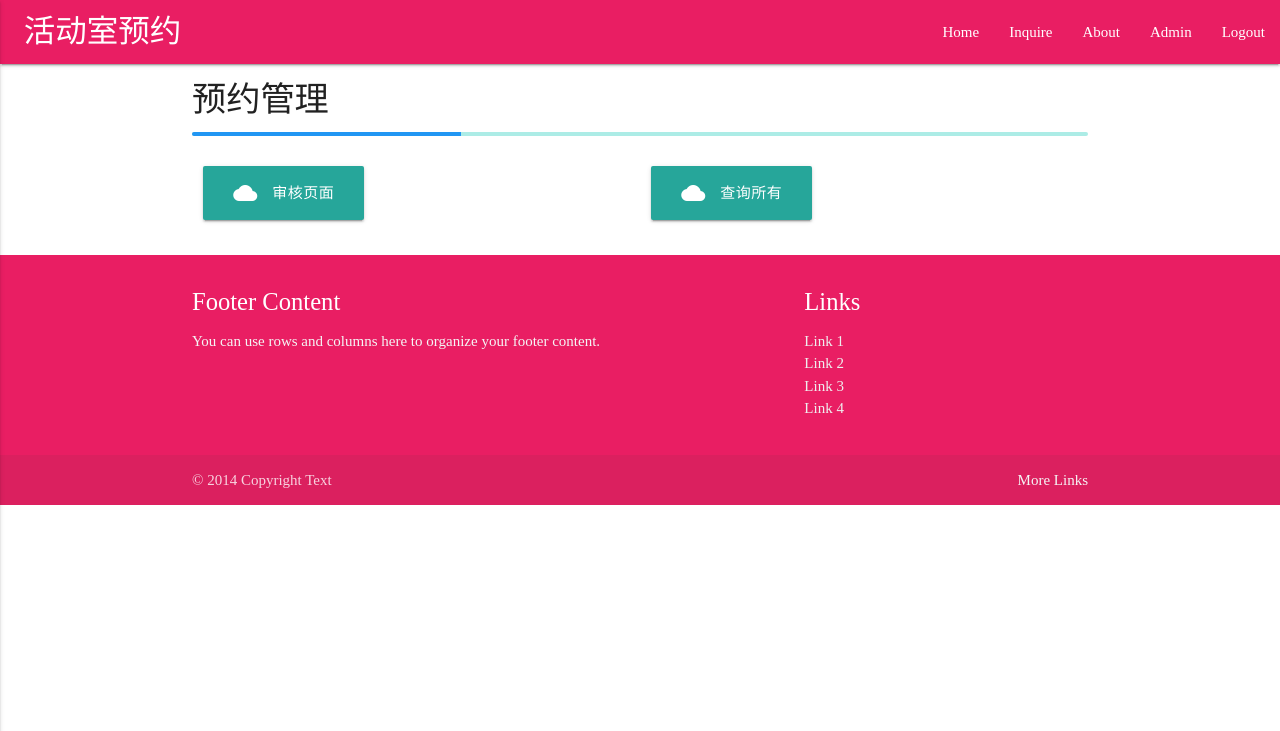
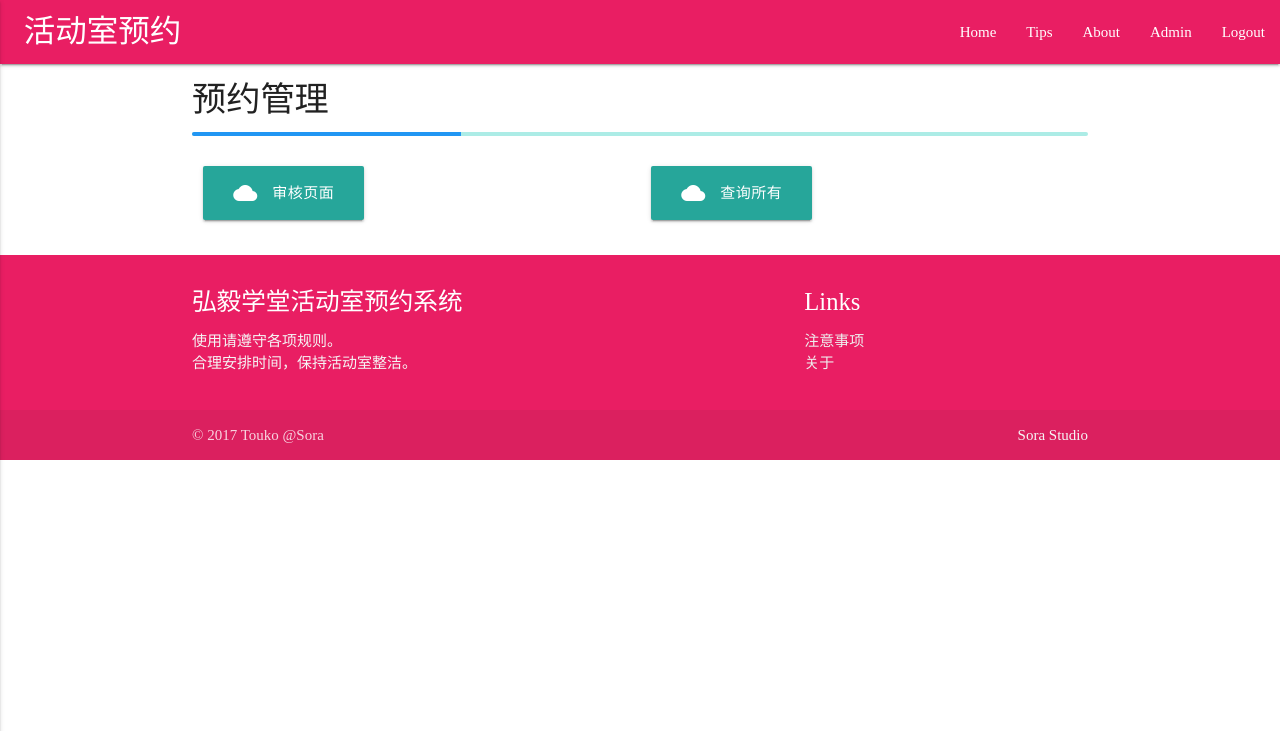
Before and after one commit to HoshinoTouko/ActivityRoomReservationSystem, a Flask app: page /admin/ in a window 1280 px wide. Shown: the top 731 px of the page. Run offline with Flask 3, Linux system fonts and the light colour scheme; the visitor is signed in with stand-in values (Sample User, id 1).

Commit message:
Release.

```diff
--- a/src/static/custom/js/main.js
+++ b/src/static/custom/js/main.js
@@ -3,17 +3,21 @@
     switch (item.status){
         case '0':
             status_text = '待确认';
+            class_text = 'blue lighten-5';
             break;
         case '1':
             status_text = '已通过';
+            class_text = 'green lighten-5';
             break;
         case '-1':
         default:
             status_text = '未通过';
+            class_text = 'red lighten-5';
             break;
     }
     var final_html = formatString(
-        "<tr> <td> {time_text} </td> <td> {name_text} </td> <td> {room_text} </td> <td> {status_text} </td></tr>", {
+        '<tr {class_text}> <td> {time_text} </td> <td> {name_text} </td> <td> {room_text} </td> <td> {status_text} </td></tr>', {
+            class_text: 'class="' + class_text + '"',
             time_text: item.reservdate + ' ' + item.starttime + ' - ' + item.endtime,
             name_text: item.name + ' ' + item.stuid,
             room_text: item.room,
@@ -80,6 +84,7 @@
     $('ul.tabs').tabs();
     $('#admin-tabs-swipe').tabs({ 'swipeable': true });
 
+    $('.modal').modal();
 });
 
 // Materializecss scrolFire
--- a/src/templates/admin/manage_future.html
+++ b/src/templates/admin/manage_future.html
@@ -5,6 +5,7 @@
         <div class="row">
             <div class="col s12">
                 <h4>预约管理</h4>
+                <h6>近14天的预约</h6>
                 <div class="progress">
                     <div class="determinate blue" style="width: 30%"></div>
                 </div>
--- a/src/templates/base.html
+++ b/src/templates/base.html
@@ -18,24 +18,24 @@
 <body>
     <nav>
         <div class="nav-wrapper pink">
-            <a href="#" class="brand-logo">&nbsp&nbsp 活动室预约</a>
+            <a href="{{url_for('index.index')}}" class="brand-logo">&nbsp&nbsp 活动室预约</a>
             <a href="#" data-activates="mobile-menu" class="button-collapse"><i class="material-icons">menu</i></a>
             <ul class="right hide-on-med-and-down">
                 <li><a href="{{ url_for('index.index') }}">Home</a></li>
-                <li><a href="/#inquire">Inquire</a></li>
-                <li><a href="about/">About</a></li>
+                <li><a href="#notifications" class="modal-trigger">Tips</a></li>
+                <li><a href="http://touko.moe">About</a></li>
                 <li><a href="{{ url_for('admin.index') }}">Admin</a></li>
                 {% if is_login %}
-                    <li><a href="{{ url_for('admin.logout') }}">Logout</a></li>
+                <li><a href="{{ url_for('admin.logout') }}">Logout</a></li>
                 {% endif %}
             </ul>
             <ul class="side-nav" id="mobile-menu">
                 <li><a href="{{ url_for('index.index') }}">Home</a></li>
-                <li><a href="user/">Inquire</a></li>
-                <li><a href="about/">About</a></li>
+                <li><a href="#notifications" class="modal-trigger">Tips</a></li>
+                <li><a href="http://touko.moe">About</a></li>
                 <li><a href="{{ url_for('admin.index') }}">Admin</a></li>
                 {% if is_login %}
-                    <li><a href="{{ url_for('admin.logout') }}">Logout</a></li>
+                <li><a href="{{ url_for('admin.logout') }}">Logout</a></li>
                 {% endif %}
             </ul>
         </div>
@@ -43,33 +43,44 @@
 
     {% block contents %} {% endblock contents %}
 
+
+
     <section id="footer" class="scrollspy">
         <footer class="page-footer pink">
             <div class="container">
                 <div class="row">
                     <div class="col l6 s12">
-                        <h5 class="white-text">Footer Content</h5>
-                        <p class="grey-text text-lighten-4">You can use rows and columns here to organize your footer content.</p>
+                        <h5 class="white-text">弘毅学堂活动室预约系统</h5>
+                        <p class="grey-text text-lighten-4">使用请遵守各项规则。<br/>合理安排时间，保持活动室整洁。</p>
                     </div>
                     <div class="col l4 offset-l2 s12">
                         <h5 class="white-text">Links</h5>
                         <ul>
-                            <li><a class="grey-text text-lighten-3" href="#!">Link 1</a></li>
-                            <li><a class="grey-text text-lighten-3" href="#!">Link 2</a></li>
-                            <li><a class="grey-text text-lighten-3" href="#!">Link 3</a></li>
-                            <li><a class="grey-text text-lighten-3" href="#!">Link 4</a></li>
+                            <li><a href="#notifications" class="grey-text text-lighten-3 modal-trigger">注意事项</a></li>
+                            <li><a href="http://touko.moe" class="grey-text text-lighten-3" href="#!">关于</a></li>
                         </ul>
                     </div>
                 </div>
             </div>
             <div class="footer-copyright">
                 <div class="container">
-                    © 2014 Copyright Text
-                    <a class="grey-text text-lighten-4 right" href="#!">More Links</a>
+                    © 2017 Touko @Sora
+                    <a class="grey-text text-lighten-4 right" href="http://sora.studio/">Sora Studio</a>
                 </div>
             </div>
         </footer>
     </section>
+
+    <!-- Modal Structure -->
+    <div id="notifications" class="modal modal-fixed-footer">
+        <div class="modal-content">
+            <h4>弘毅活动室预约注意事项</h4>
+            <p>正文部分</p>
+        </div>
+        <div class="modal-footer">
+            <a href="#!" class="modal-action modal-close waves-effect waves-green btn-flat">Agree</a>
+        </div>
+    </div>
 
     <!--Import jQuery before materialize.js-->
     <script type="text/javascript" src="{{ url_for('static', filename='jquery/js/jquery-3.2.1.min.js') }}"></script>
```
Also changed, not shown: src/templates/index/index.html (+5 -5 lines), src/data/database.db.
